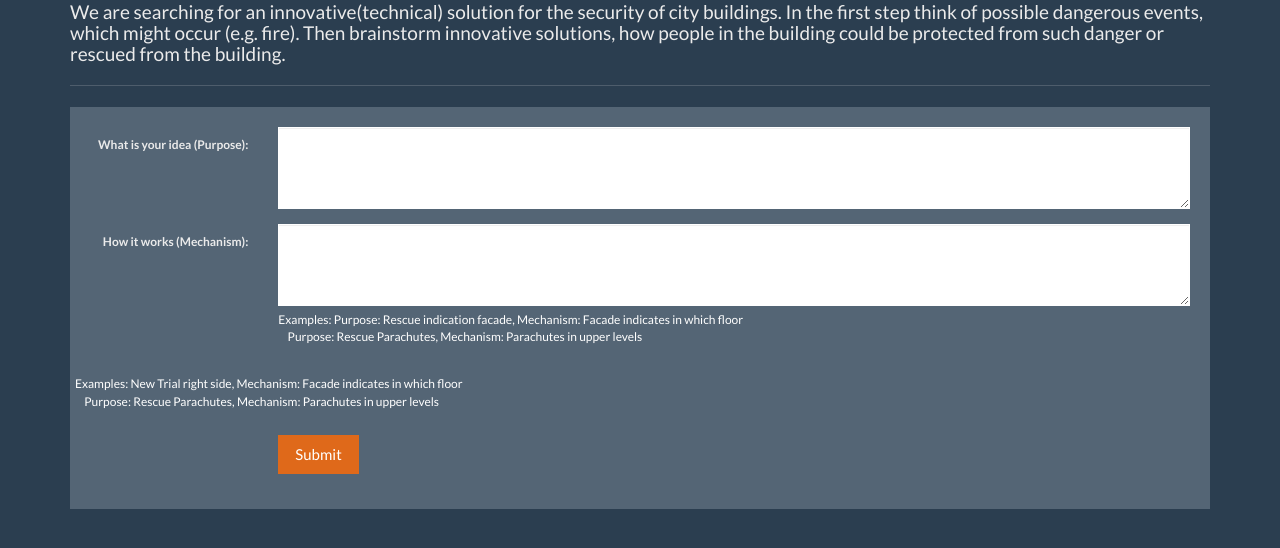
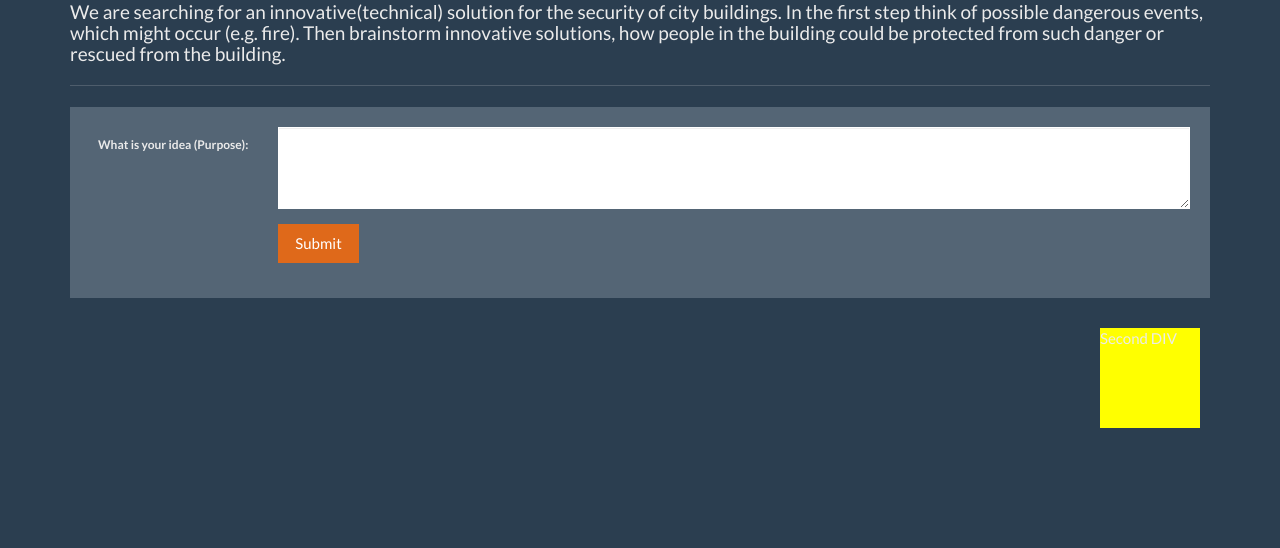
Before and after one commit to teiadom/ideasubmission, a Flask app: page / in a window 1280 px wide. Shown: the part 110-658 px from the top of the page. Run offline with Flask 2, Linux system fonts and the light colour scheme; some libraries are stand-ins or nearby versions.

Commit message:
edited html

```diff
--- a/flask_qa/templates/home.html
+++ b/flask_qa/templates/home.html
@@ -17,26 +17,6 @@
 
                     </div>
                   </div>
-                 <div class="form-group">
-                  <label for="textArea" class="col-lg-2 control-label">How it works (Mechanism):</label>
-                    <div class="col-lg-10">
-                      <textarea class="form-control" name="how" rows="3" id="textArea" required></textarea>
-                      <span class="help-block">Examples: Purpose:   Rescue indication facade,
-                                                         Mechanism: Facade indicates in which floor <br>
-                                                         &nbsp;&nbsp;&nbsp;&nbsp;Purpose:   Rescue Parachutes,
-                                                         Mechanism: Parachutes in upper levels
-                      </span>
-                    </div>
-                  </div>
-
-
-                  <div class="form-group">
-                      <span class="help-block">Examples: New Trial right side,
-                                                         Mechanism: Facade indicates in which floor <br>
-                                                         &nbsp;&nbsp;&nbsp;&nbsp;Purpose:   Rescue Parachutes,
-                                                         Mechanism: Parachutes in upper levels
-                      </span>
-                  </div>
 
                   <div class="form-group">
                     <div class="col-lg-10 col-lg-offset-2">
@@ -48,5 +28,12 @@
             </div>
           </div>
         </div>
-      </div>
+
+        <div style="width: 100px; float:right; height:100px; background:yellow; margin:10px">
+            Second DIV
+        </div>
+
+
+
+
 {% endblock %}
```
